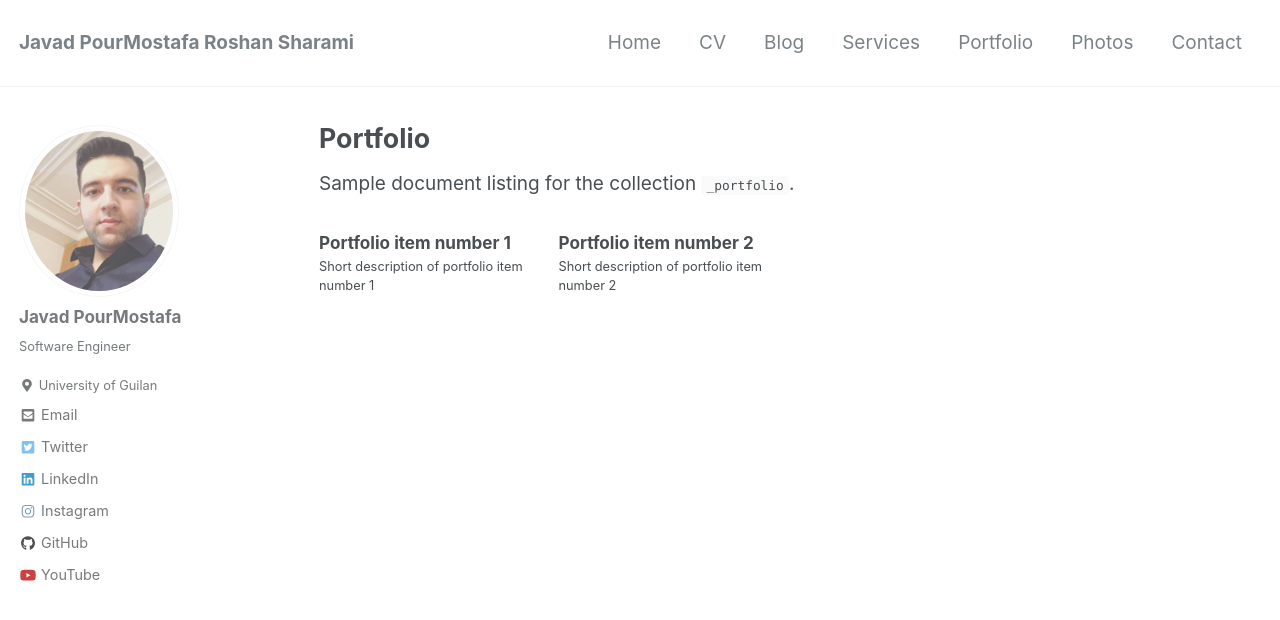
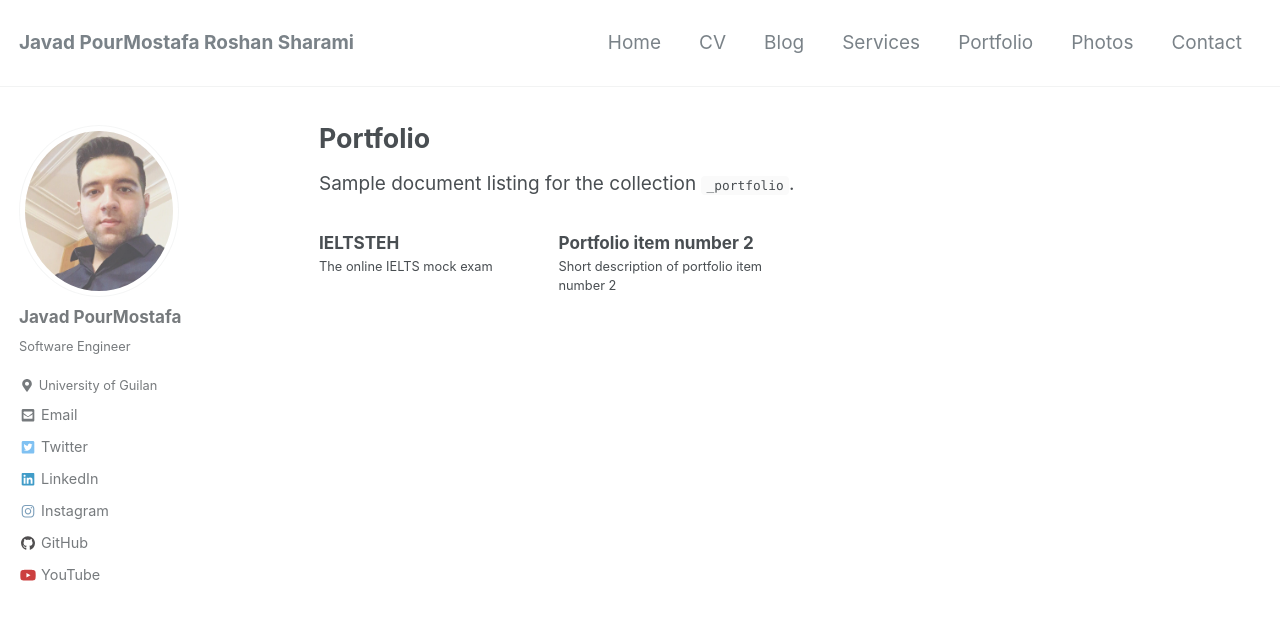
Before and after one commit to JoyeBright/JoyeBright.github.io, a Jekyll site: the page built from _pages/portfolio.md, in a window 1280 px wide and 900 px high. Shown: the top 620 px of the window. Built offline with Jekyll 4.4.1, drawn with Linux system fonts in a browser that asks for light colours; nearby versions of some CDN libraries.

Commit message:
change porfolio structure

```diff
--- a/_config.yml
+++ b/_config.yml
@@ -275,7 +275,7 @@
       type: portfolio
     values:
       layout: single
-      author_profile: true
+      author_profile: false
       share: true
 
 # Collections
--- a/_portfolio/portfolio1.md
+++ /dev/null
@@ -1,6 +0,0 @@
----
-title: "Portfolio item number 1"
-excerpt: "Short description of portfolio item number 1"
-collection: portfolio
----
-The information will be updated soon
```
Also changed, not shown: _portfolio/ieltsteh.md (added, +12 -0 lines).
